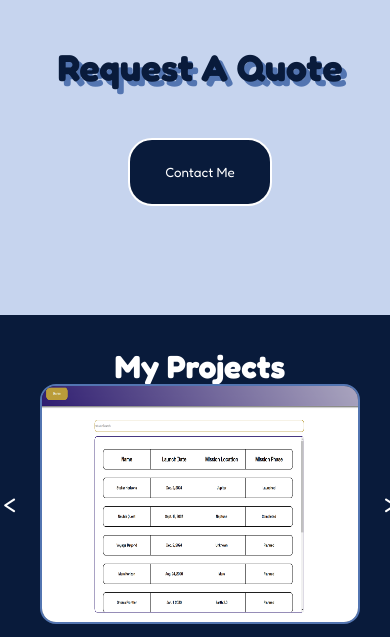
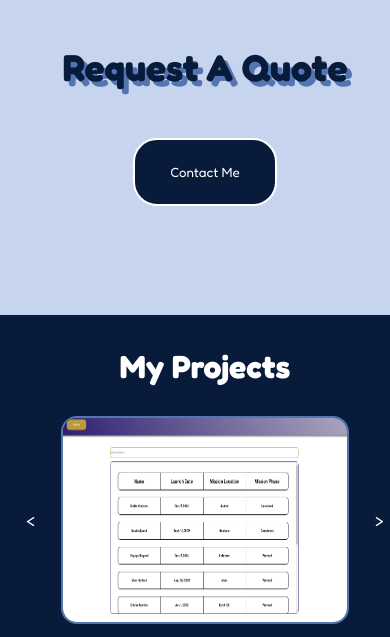
Before and after one commit to HezerSantos/HezerSantosPort, a website built with webpack: page src/template.html in a window 390 px wide. Shown: the part 1162-1799 px from the top of the page. Built offline with nearby package versions, Linux system fonts and the light colour scheme; files whose address does not match are found by name.

Commit message:
Final change

```diff
--- a/src/style.css
+++ b/src/style.css
@@ -158,7 +158,7 @@ main{
     background-color: transparent;
     border: none;
     color: white;
-    font-size: 1.5rem;
+    font-size: clamp(1rem, 1vw, 1.5rem);
     z-index: 1;
     display: flex;
     align-items: center;
@@ -185,8 +185,8 @@ main{
 
 .project-display, .project-description{
     position: relative;
-    width: clamp(20rem, 29.17vw, 40rem);
-    height: clamp(15rem, 20.83vw, 30rem);
+    width: clamp(18rem, 29.17vw, 40rem);
+    height: clamp(13rem, 20.83vw, 30rem);
     border-radius: 1rem;
     display: flex;
     align-items: center;
@@ -343,7 +343,7 @@ footer > * path{
 
 @media (max-width: 1024px) {
     header, .work-site, .project-container, footer{
-        min-width: 400px;
+        min-width: 410px;
         min-height: max-content;
     }
     header{
```
